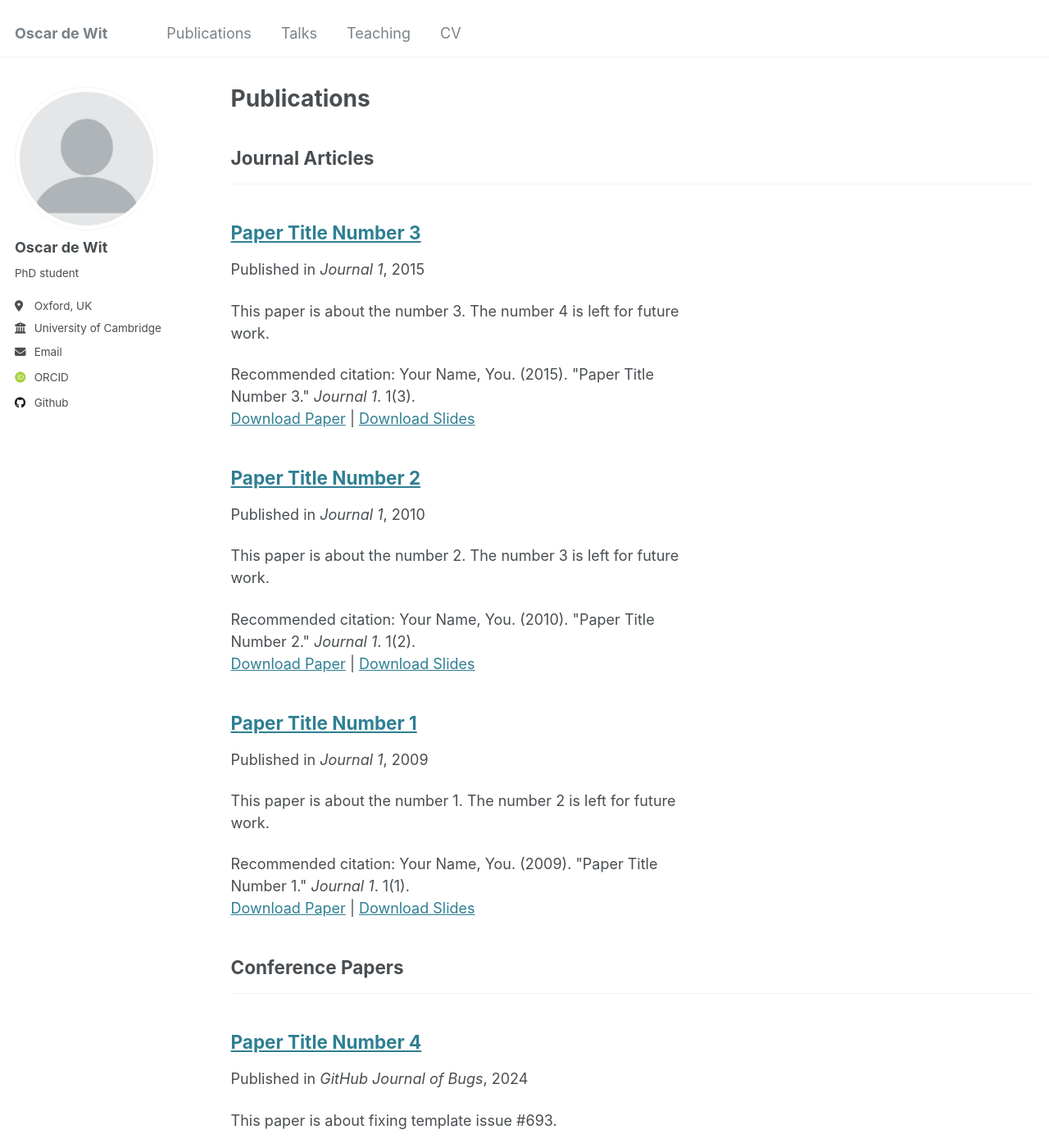
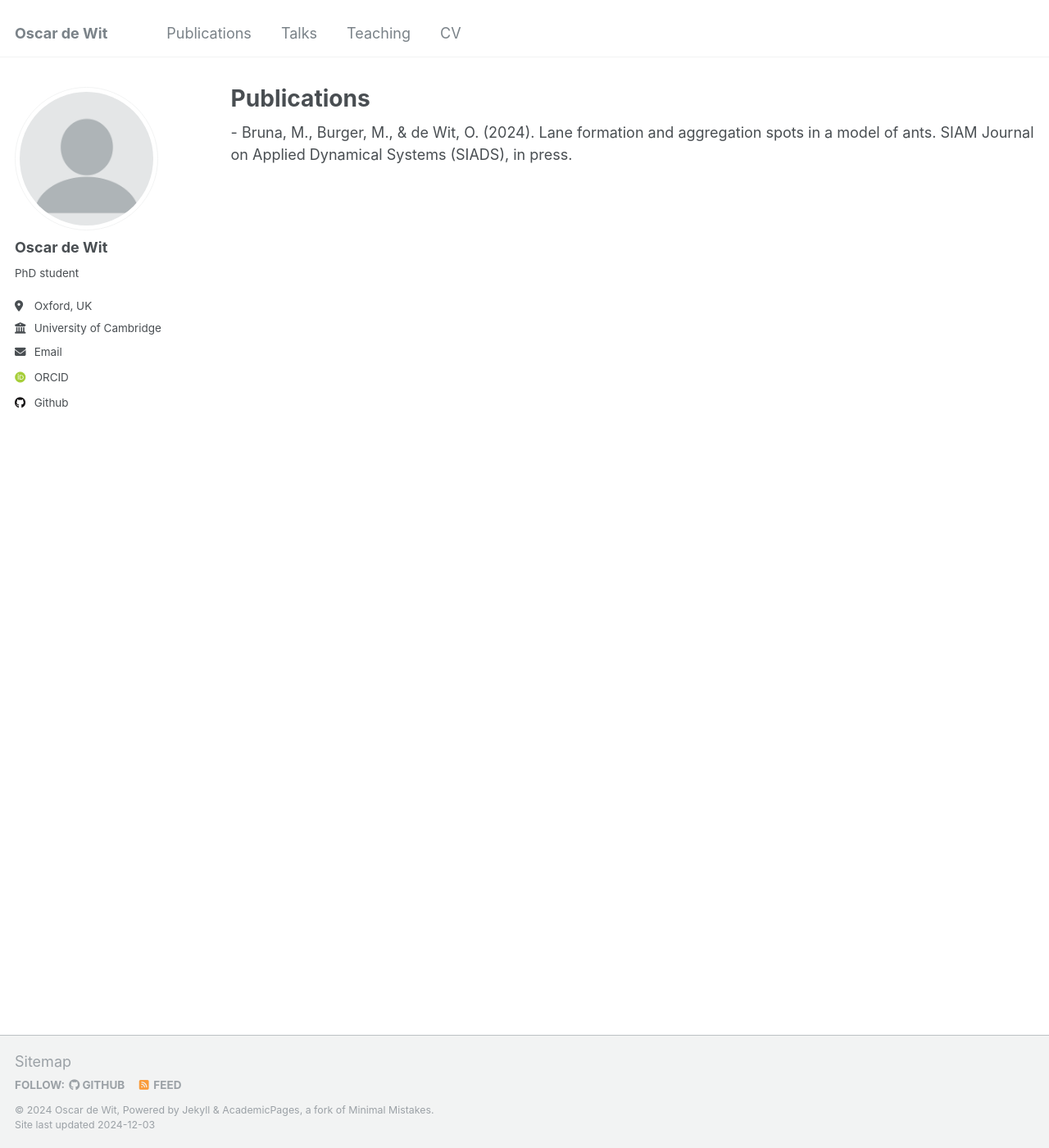
Before and after one commit to odewit8/odewit8.github.io, a Jekyll site: the page built from _pages/publications.html, in a window 1280 px wide and 1400 px high. Shown: the whole window at 82% size. Built offline with Jekyll 4.4.1, drawn with Linux system fonts in a browser that asks for light colours; some web fonts are replaced; some of the changed text lies outside the part shown.

Commit message:
publication

```diff
--- a/_pages/publications.html
+++ b/_pages/publications.html
@@ -11,8 +11,10 @@ author_profile: true
 
 {% include base_path %}
 
+- Bruna, M., Burger, M., & de Wit, O. (2024). Lane formation and aggregation spots in a model of ants. SIAM Journal on Applied Dynamical Systems (SIADS), in press.
+
 <!-- New style rendering if publication categories are defined -->
-{% if site.publication_category %}
+<!-- {% if site.publication_category %}
   {% for category in site.publication_category  %}
     {% assign title_shown = false %}
     {% for post in site.publications reversed %}
@@ -30,4 +32,4 @@ author_profile: true
   {% for post in site.publications reversed %}
     {% include archive-single.html %}
   {% endfor %}
-{% endif %}
+{% endif %} -->
--- a/_publications/2009-10-01-paper-title-number-1.md
+++ /dev/null
@@ -1,14 +0,0 @@
----
-title: "Paper Title Number 1"
-collection: publications
-category: manuscripts
-permalink: /publication/2009-10-01-paper-title-number-1
-excerpt: 'This paper is about the number 1. The number 2 is left for future work.'
-date: 2009-10-01
-venue: 'Journal 1'
-slidesurl: 'http://academicpages.github.io/files/slides1.pdf'
-paperurl: 'http://academicpages.github.io/files/paper1.pdf'
-citation: 'Your Name, You. (2009). &quot;Paper Title Number 1.&quot; <i>Journal 1</i>. 1(1).'
----
-
-The contents above will be part of a list of publications, if the user clicks the link for the publication than the contents of section will be rendered as a full page, allowing you to provide more information about the paper for the reader. When publications are displayed as a single page, the contents of the above "citation" field will automatically be included below this section in a smaller font.
--- a/_publications/2010-10-01-paper-title-number-2.md
+++ /dev/null
@@ -1,14 +0,0 @@
----
-title: "Paper Title Number 2"
-collection: publications
-category: manuscripts
-permalink: /publication/2010-10-01-paper-title-number-2
-excerpt: 'This paper is about the number 2. The number 3 is left for future work.'
-date: 2010-10-01
-venue: 'Journal 1'
-slidesurl: 'http://academicpages.github.io/files/slides2.pdf'
-paperurl: 'http://academicpages.github.io/files/paper2.pdf'
-citation: 'Your Name, You. (2010). &quot;Paper Title Number 2.&quot; <i>Journal 1</i>. 1(2).'
----
-
-The contents above will be part of a list of publications, if the user clicks the link for the publication than the contents of section will be rendered as a full page, allowing you to provide more information about the paper for the reader. When publications are displayed as a single page, the contents of the above "citation" field will automatically be included below this section in a smaller font.
--- a/_publications/2015-10-01-paper-title-number-3.md
+++ /dev/null
@@ -1,14 +0,0 @@
----
-title: "Paper Title Number 3"
-collection: publications
-category: manuscripts
-permalink: /publication/2015-10-01-paper-title-number-3
-excerpt: 'This paper is about the number 3. The number 4 is left for future work.'
-date: 2015-10-01
-venue: 'Journal 1'
-slidesurl: 'http://academicpages.github.io/files/slides3.pdf'
-paperurl: 'http://academicpages.github.io/files/paper3.pdf'
-citation: 'Your Name, You. (2015). &quot;Paper Title Number 3.&quot; <i>Journal 1</i>. 1(3).'
----
-
-The contents above will be part of a list of publications, if the user clicks the link for the publication than the contents of section will be rendered as a full page, allowing you to provide more information about the paper for the reader. When publications are displayed as a single page, the contents of the above "citation" field will automatically be included below this section in a smaller font.
--- a/_publications/2024-02-17-paper-title-number-4.md
+++ /dev/null
@@ -1,13 +0,0 @@
----
-title: "Paper Title Number 4"
-collection: publications
-category: conferences
-permalink: /publication/2024-02-17-paper-title-number-4
-excerpt: 'This paper is about fixing template issue #693.'
-date: 2024-02-17
-venue: 'GitHub Journal of Bugs'
-paperurl: 'http://academicpages.github.io/files/paper3.pdf'
-citation: 'Your Name, You. (2024). &quot;Paper Title Number 3.&quot; <i>GitHub Journal of Bugs</i>. 1(3).'
----
-
-The contents above will be part of a list of publications, if the user clicks the link for the publication than the contents of section will be rendered as a full page, allowing you to provide more information about the paper for the reader. When publications are displayed as a single page, the contents of the above "citation" field will automatically be included below this section in a smaller font.
```
Also changed, not shown: _pages/about.md (+2 -2 lines), _talks/2013-03-01-tutorial-1.md (deleted, +0 -13 lines), _talks/2014-02-01-talk-2.md (deleted, +0 -13 lines), _talks/2014-03-01-talk-3.md (deleted, +0 -11 lines), _teaching/2015-spring-teaching-2.md (deleted, +0 -20 lines).
